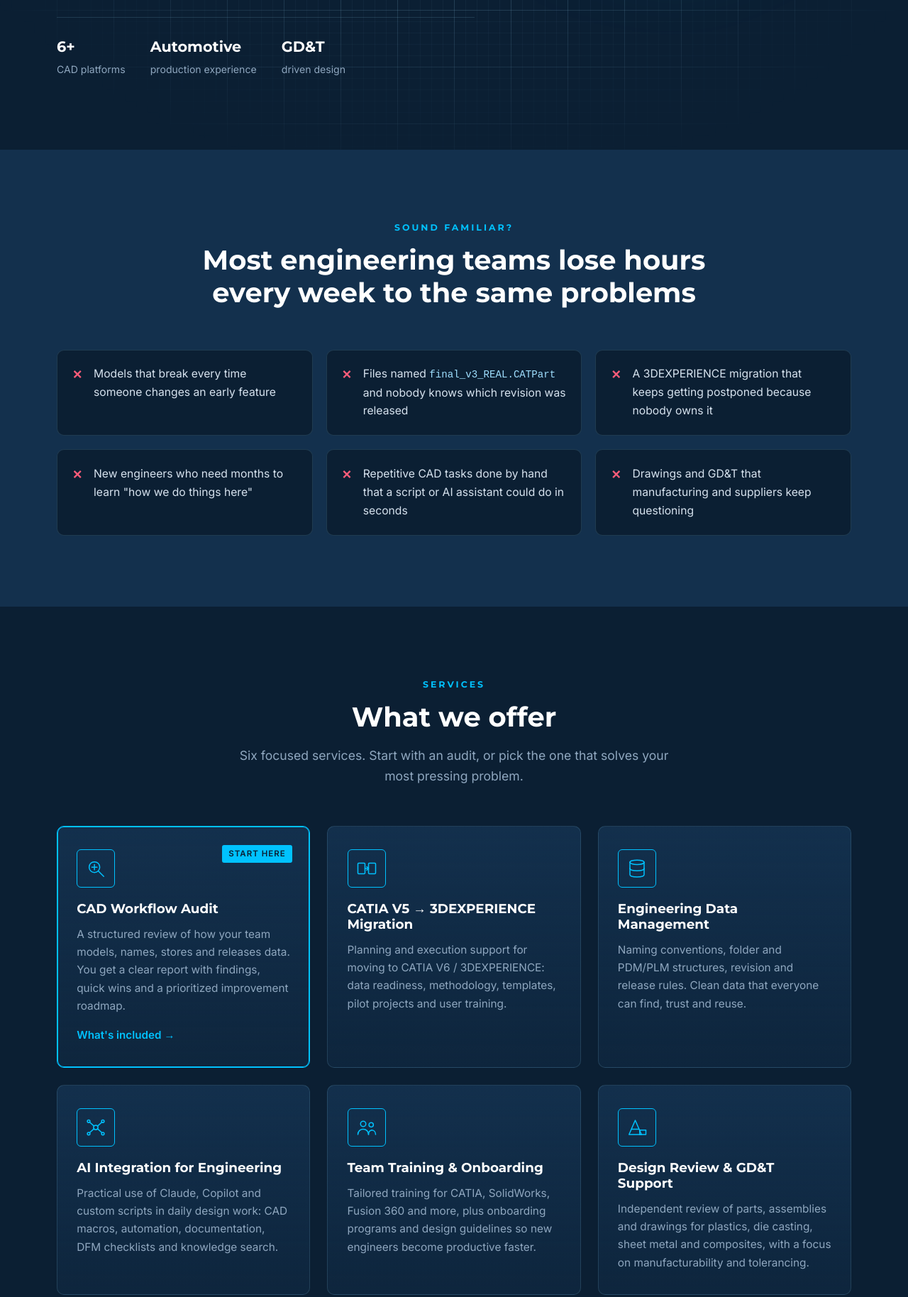
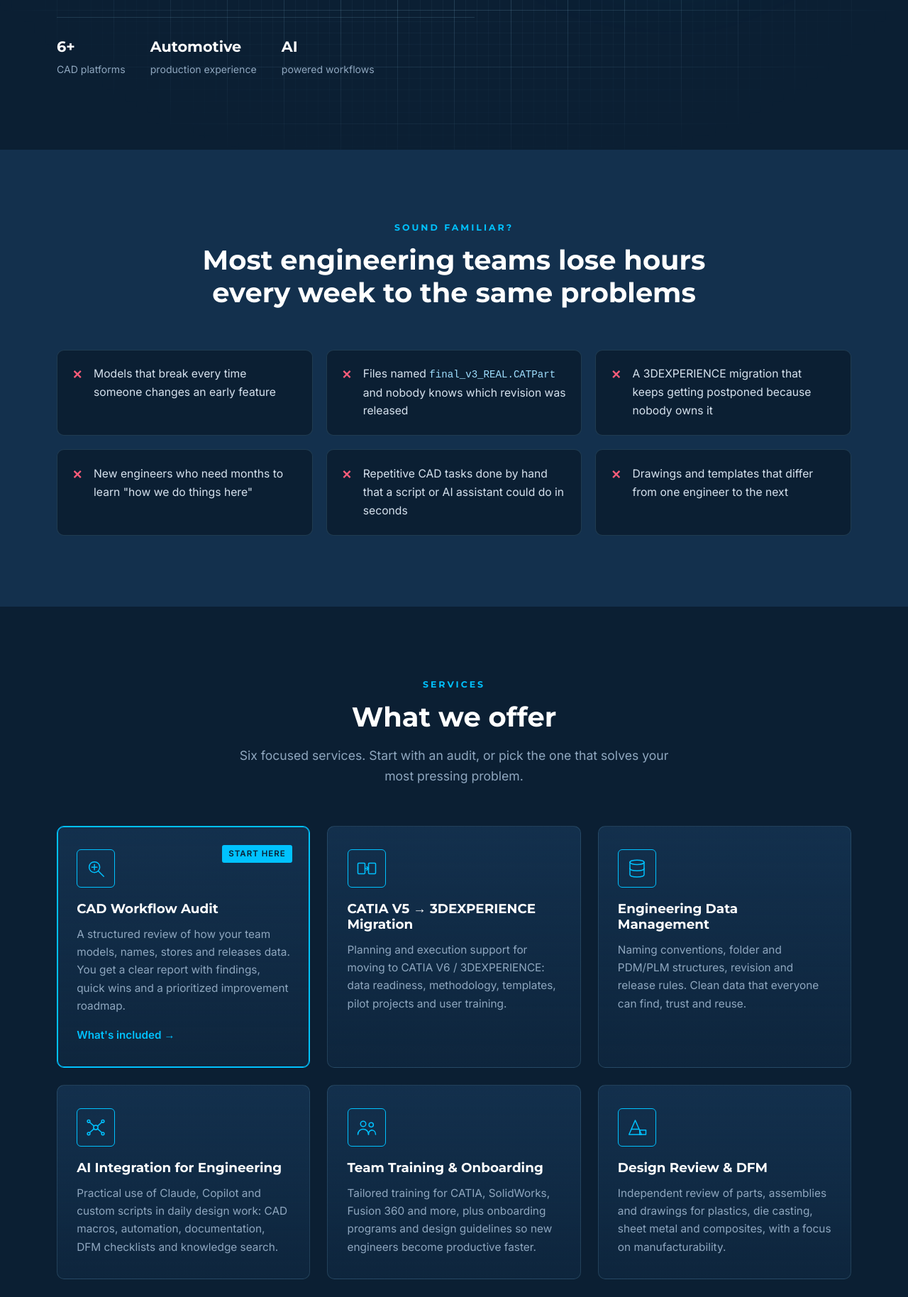
Before and after one commit to AtelierulMuresan/DatumConsulting, a plain HTML site: page index.html in a window 1280 px wide. Shown: the part 699-2527 px from the top of the page at 71% size. Drawn offline with Linux system fonts and the light colour scheme.

Commit message:
Update index.html

```diff
--- a/index.html
+++ b/index.html
@@ -72,7 +72,7 @@
           <ul class="hero-facts">
             <li><strong>6+</strong><span>CAD platforms</span></li>
             <li><strong>Automotive</strong><span>production experience</span></li>
-            <li><strong>GD&amp;T</strong><span>driven design</span></li>
+            <li><strong>AI</strong><span>powered workflows</span></li>
           </ul>
         </div>
 
@@ -149,7 +149,7 @@
           <div class="problem reveal"><span class="x">✕</span><p>A 3DEXPERIENCE migration that keeps getting postponed because nobody owns it</p></div>
           <div class="problem reveal"><span class="x">✕</span><p>New engineers who need months to learn "how we do things here"</p></div>
           <div class="problem reveal"><span class="x">✕</span><p>Repetitive CAD tasks done by hand that a script or AI assistant could do in seconds</p></div>
-          <div class="problem reveal"><span class="x">✕</span><p>Drawings and GD&amp;T that manufacturing and suppliers keep questioning</p></div>
+          <div class="problem reveal"><span class="x">✕</span><p>Drawings and templates that differ from one engineer to the next</p></div>
         </div>
       </div>
     </section>
@@ -192,8 +192,8 @@
           </article>
           <article class="card reveal">
             <div class="card-icon"><svg viewBox="0 0 48 48"><polygon points="6,40 20,8 34,40"/><line x1="12" y1="28" x2="28" y2="28"/><rect x="30" y="30" width="14" height="10"/></svg></div>
-            <h3>Design Review &amp; GD&amp;T Support</h3>
-            <p>Independent review of parts, assemblies and drawings for plastics, die casting, sheet metal and composites, with a focus on manufacturability and tolerancing.</p>
+            <h3>Design Review &amp; DFM</h3>
+            <p>Independent review of parts, assemblies and drawings for plastics, die casting, sheet metal and composites, with a focus on manufacturability.</p>
           </article>
         </div>
       </div>
@@ -227,7 +227,7 @@
           <div class="score">
             <div class="score-row"><span>Modeling methodology</span><div class="bar"><i style="width:62%"></i></div><b>62</b></div>
             <div class="score-row"><span>Data management</span><div class="bar"><i style="width:41%"></i></div><b>41</b></div>
-            <div class="score-row"><span>Drawings &amp; GD&amp;T</span><div class="bar"><i style="width:74%"></i></div><b>74</b></div>
+            <div class="score-row"><span>Drawings &amp; templates</span><div class="bar"><i style="width:74%"></i></div><b>74</b></div>
             <div class="score-row"><span>Automation &amp; AI</span><div class="bar"><i style="width:23%"></i></div><b>23</b></div>
             <div class="score-row"><span>Onboarding</span><div class="bar"><i style="width:55%"></i></div><b>55</b></div>
           </div>
@@ -355,7 +355,7 @@
             <p class="plan-sub">Monthly · flexible hours</p>
             <ul>
               <li>On-call expert for your team</li>
-              <li>Design &amp; GD&amp;T reviews</li>
+              <li>Design &amp; DFM reviews</li>
               <li>Ongoing AI &amp; tooling support</li>
             </ul>
             <a href="#contact" class="btn btn-ghost">Ask for a quote</a>
@@ -387,7 +387,6 @@
               <li><b>Die casting</b><span>Wall thickness, parting lines, machining allowances</span></li>
               <li><b>Sheet metal</b><span>Flanges, bends, flat patterns, forming limits</span></li>
               <li><b>Composites &amp; additive</b><span>CFRP, continuous-fiber 3D printing, embedded sensing</span></li>
-              <li><b>GD&amp;T &amp; KPCs</b><span>Datum strategies, tolerance stacks, key product characteristics</span></li>
             </ul>
           </div>
         </div>
```
